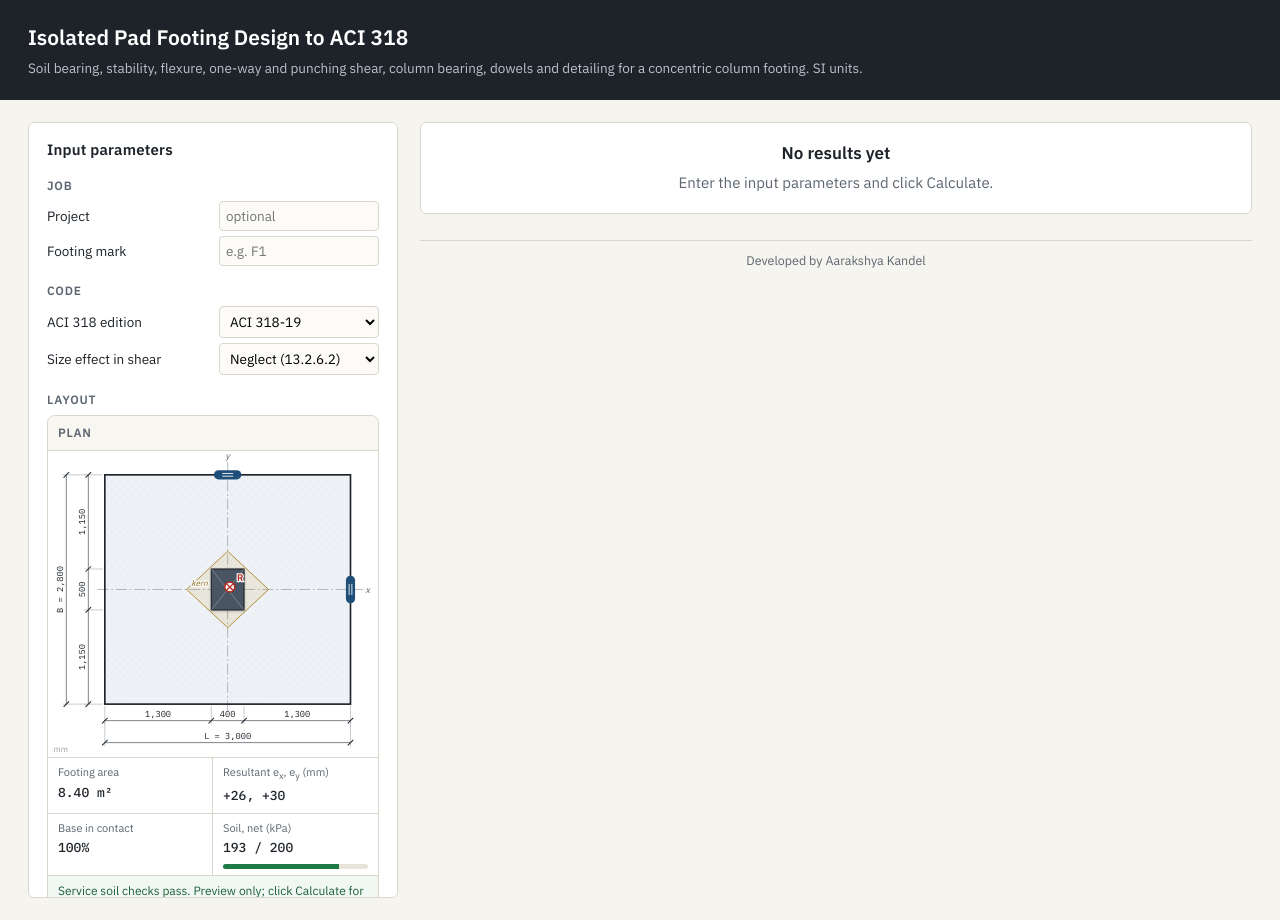
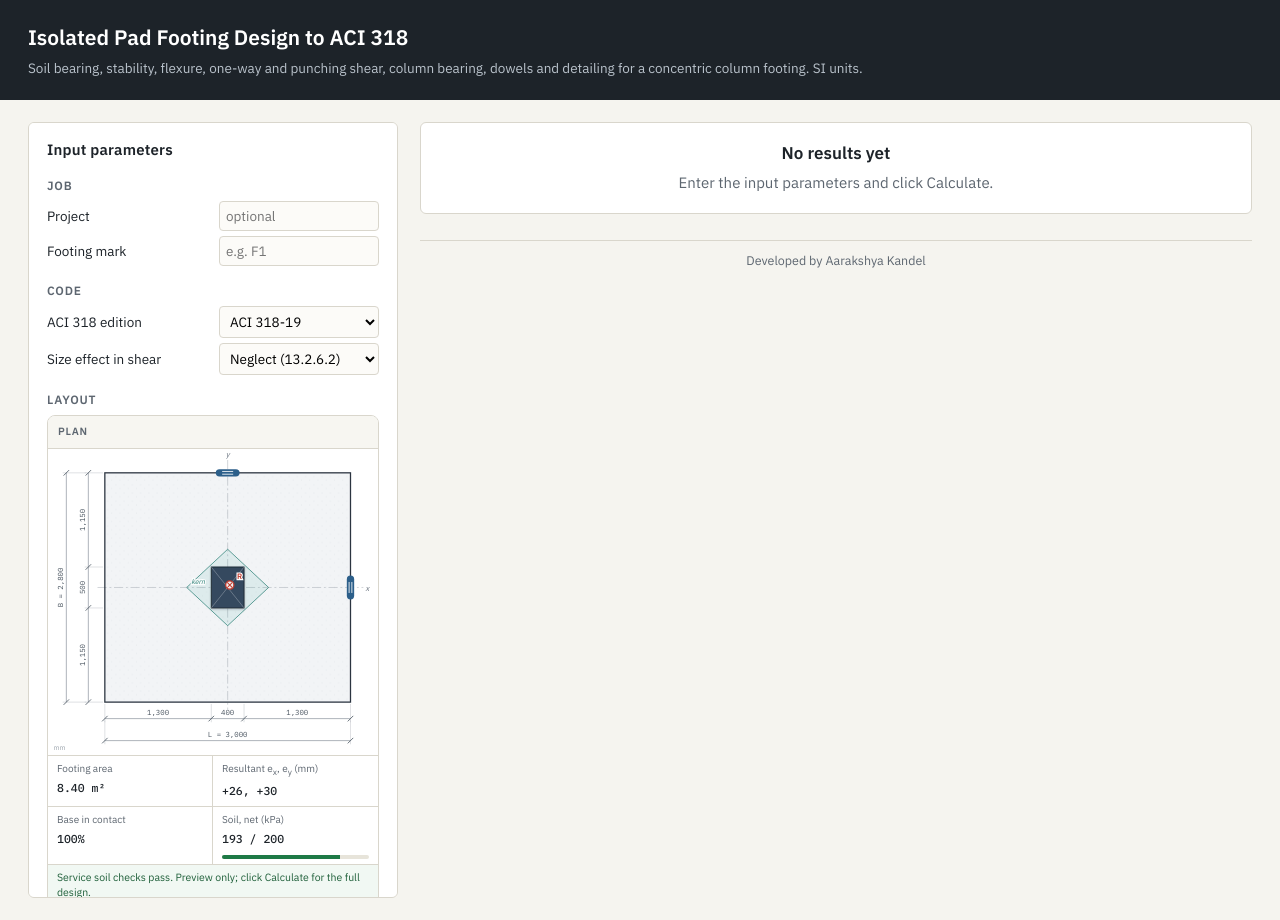
Before and after one commit to aarakshya/aci318-pad-footing, a plain HTML site: page index.html in a window 1280 px wide. Drawn offline with Linux system fonts and the light colour scheme.

Commit message:
Revise plan colours and reduce its text size
Slate column, muted teal kern, violet uniform-pressure outline, lighter
dimension lines, and smaller labels, readout, legend and notes.

Co-Authored-By: Claude Opus 5.5 <noreply@anthropic.com>
Claude-Session: https://claude.ai/code/session_013MLPYRoT9MgE9BYKcN6NZ4

```diff
--- a/index.html
+++ b/index.html
@@ -87,29 +87,29 @@ h4{font-size:13.5px;margin:18px 0 8px}
 .footnote{font-size:12.5px;color:var(--muted);text-align:center;margin:4px 0 0;padding-top:10px;border-top:1px solid var(--line)}
 .layout{margin:4px 0 10px;border:1px solid var(--line);border-radius:8px;background:#fff;overflow:hidden}
 .layout .lhead{display:flex;justify-content:space-between;align-items:center;gap:8px;padding:8px 10px;border-bottom:1px solid var(--line);background:#f7f6f1}
-.layout .lhead b{font-size:12px;letter-spacing:.7px;text-transform:uppercase;color:var(--muted);font-weight:600}
+.layout .lhead b{font-size:10.5px;letter-spacing:.7px;text-transform:uppercase;color:var(--muted);font-weight:600}
 .layout .lbtns{display:flex;gap:6px}
-.layout .lbtns button{padding:3px 9px;font-size:11.5px;border-radius:12px}
+.layout .lbtns button{padding:2px 8px;font-size:10.5px;border-radius:11px}
 .layout svg{display:block;width:100%;height:auto;touch-action:none;user-select:none;background:#fff}
 .lstats{display:grid;grid-template-columns:1fr 1fr;border-top:1px solid var(--line)}
-.lstats>div{padding:6px 10px;border-right:1px solid var(--line);border-bottom:1px solid var(--line)}
+.lstats>div{padding:5px 9px;border-right:1px solid var(--line);border-bottom:1px solid var(--line)}
 .lstats>div:nth-child(2n){border-right:none}
-.lstats span{display:block;font-size:11px;color:var(--muted)}
-.lstats b{font:500 13px "IBM Plex Mono",monospace;color:var(--ink)}
-.lstats .bar{height:5px;border-radius:3px;background:#e7e4da;margin-top:5px;overflow:hidden;padding:0;border:0}
+.lstats span{display:block;font-size:10px;color:var(--muted)}
+.lstats b{font:500 11.5px "IBM Plex Mono",monospace;color:var(--ink)}
+.lstats .bar{height:4px;border-radius:3px;background:#e7e4da;margin-top:5px;overflow:hidden;padding:0;border:0}
 .lstats .bar i{display:block;height:100%;background:var(--pass)}
-.lstatus{font-size:12px;padding:6px 10px;line-height:1.45}
+.lstatus{font-size:10.5px;padding:5px 9px;line-height:1.45}
 .lstatus.ok{background:#f1f8f3;color:#1e5f39}.lstatus.bad{background:#fdf2f1;color:#8f1f18}.lstatus.na{background:#f4f6f8;color:var(--muted)}
-.llegend{display:flex;flex-wrap:wrap;gap:4px 12px;padding:7px 10px;border-top:1px solid var(--line);font-size:11.5px;color:#3b434b;background:#fcfbf8}
+.llegend{display:flex;flex-wrap:wrap;gap:3px 10px;padding:6px 9px;border-top:1px solid var(--line);font-size:10.5px;color:#3b434b;background:#fcfbf8}
 .llegend span{display:inline-flex;align-items:center;gap:5px;white-space:nowrap}
-.llegend svg{width:18px;height:12px;flex:none}
-.lhelp{font-size:11.5px;color:var(--muted);padding:0 10px 8px;background:#fcfbf8;line-height:1.45}
+.llegend svg{width:15px;height:10px;flex:none}
+.lhelp{font-size:10px;color:var(--muted);padding:0 9px 7px;background:#fcfbf8;line-height:1.45}
 #lay_svg *{pointer-events:none}
 #lay_svg #lay_col,#lay_svg #lay_col *,#lay_svg .lay_h,#lay_svg .lay_h *,#lay_svg .lay_v,#lay_svg .lay_v *{pointer-events:auto}
 #lay_svg #lay_col.mov{cursor:grab}#lay_svg #lay_col.mov:active{cursor:grabbing}
 #lay_svg .lay_h{cursor:ew-resize}#lay_svg .lay_v{cursor:ns-resize}
-#lay_svg .lay_h:hover rect,#lay_svg .lay_v:hover rect{fill:#2b6aa3}
-#lay_col:focus{outline:none}#lay_col:focus .ring{stroke:#1f4e79;stroke-opacity:1}
+#lay_svg .lay_h:hover rect,#lay_svg .lay_v:hover rect{fill:#3b7bb3}
+#lay_col:focus{outline:none}#lay_col:focus .ring{stroke:#2c5f8a;stroke-opacity:1}
 </style>
 </head>
 <body>
@@ -140,9 +140,9 @@ h4{font-size:13.5px;margin:18px 0 8px}
     <div class="lstats" id="lay_stats"></div>
     <div class="lstatus na" id="lay_read"></div>
     <div class="llegend">
-      <span><svg viewBox="0 0 18 12"><rect x="4" y="1" width="10" height="10" fill="#4a5562" stroke="#1d2329"/></svg>Column</span>
-      <span><svg viewBox="0 0 18 12"><polygon points="9,1 16,6 9,11 2,6" fill="#c9962833" stroke="#a87b16"/></svg>Kern</span>
-      <span><svg viewBox="0 0 18 12"><circle cx="9" cy="6" r="4" fill="#fff" stroke="#b3261e" stroke-width="1.6"/><path d="M6,3 12,9 M6,9 12,3" stroke="#b3261e" stroke-width="1.3"/></svg>Soil resultant R</span>
+      <span><svg viewBox="0 0 18 12"><rect x="4" y="1" width="10" height="10" fill="#34495e" stroke="#1c2833"/></svg>Column</span>
+      <span><svg viewBox="0 0 18 12"><polygon points="9,1 16,6 9,11 2,6" fill="#2a9d8f1f" stroke="#2a7f75"/></svg>Kern</span>
+      <span><svg viewBox="0 0 18 12"><circle cx="9" cy="6" r="4" fill="#fff" stroke="#c0392b" stroke-width="1.4"/><path d="M6,3 12,9 M6,9 12,3" stroke="#c0392b" stroke-width="1.3"/></svg>Soil resultant R</span>
 
     </div>
     <div class="lhelp">The kern is the middle-third zone. While R stays inside it, the whole base presses on the soil; outside it, part of the base lifts off. Drag the blue handles to change L and B in 50 mm steps.</div>
@@ -921,28 +921,28 @@ function layClip(L,B,a,b,c){
 // horizontal chain dimension: points (px), labels between, at row y; ext lines from yFrom
 function layChainH(xs, labels, y, yFrom){
   let s="";
-  s+=`<line x1="${xs[0]}" y1="${y}" x2="${xs[xs.length-1]}" y2="${y}" stroke="#3b434b" stroke-width="0.7"/>`;
-  xs.forEach(x=>{ s+=`<line x1="${x}" y1="${yFrom}" x2="${x}" y2="${y+4}" stroke="#9aa2a9" stroke-width="0.6"/><line x1="${x-3}" y1="${y+3}" x2="${x+3}" y2="${y-3}" stroke="#1d2329" stroke-width="1.1"/>`; });
+  s+=`<line x1="${xs[0]}" y1="${y}" x2="${xs[xs.length-1]}" y2="${y}" stroke="#6b7580" stroke-width="0.6"/>`;
+  xs.forEach(x=>{ s+=`<line x1="${x}" y1="${yFrom}" x2="${x}" y2="${y+4}" stroke="#b8bec4" stroke-width="0.5"/><line x1="${x-3}" y1="${y+3}" x2="${x+3}" y2="${y-3}" stroke="#4a5560" stroke-width="0.9"/>`; });
   labels.forEach((t,i)=>{ const a=xs[i], b=xs[i+1], w=b-a; if(!t) return;
-    const tw=t.length*5.6; const tx=(a+b)/2;
-    if(w>tw+6) s+=`<text x="${tx}" y="${y-3.5}" text-anchor="middle" font-size="9.5" fill="#1d2329" ${LMONO}>${t}</text>`;
-    else if(w>3) s+=`<text x="${tx}" y="${y+12}" text-anchor="middle" font-size="9" fill="#5d6670" ${LMONO}>${t}</text>`; });
+    const tw=t.length*4.8; const tx=(a+b)/2;
+    if(w>tw+6) s+=`<text x="${tx}" y="${y-3.5}" text-anchor="middle" font-size="8" fill="#4a5560" ${LMONO}>${t}</text>`;
+    else if(w>3) s+=`<text x="${tx}" y="${y+12}" text-anchor="middle" font-size="7.5" fill="#6b7580" ${LMONO}>${t}</text>`; });
   return s;
 }
 function layChainV(ys, labels, x, xFrom){
   let s="";
-  s+=`<line x1="${x}" y1="${ys[0]}" x2="${x}" y2="${ys[ys.length-1]}" stroke="#3b434b" stroke-width="0.7"/>`;
-  ys.forEach(y=>{ s+=`<line x1="${xFrom}" y1="${y}" x2="${x-4}" y2="${y}" stroke="#9aa2a9" stroke-width="0.6"/><line x1="${x-3}" y1="${y+3}" x2="${x+3}" y2="${y-3}" stroke="#1d2329" stroke-width="1.1"/>`; });
+  s+=`<line x1="${x}" y1="${ys[0]}" x2="${x}" y2="${ys[ys.length-1]}" stroke="#6b7580" stroke-width="0.6"/>`;
+  ys.forEach(y=>{ s+=`<line x1="${xFrom}" y1="${y}" x2="${x-4}" y2="${y}" stroke="#b8bec4" stroke-width="0.5"/><line x1="${x-3}" y1="${y+3}" x2="${x+3}" y2="${y-3}" stroke="#4a5560" stroke-width="0.9"/>`; });
   labels.forEach((t,i)=>{ const a=ys[i], b=ys[i+1], hgt=Math.abs(b-a); if(!t) return;
-    const tw=t.length*5.6, ty=(a+b)/2;
-    if(hgt>tw+6) s+=`<text transform="translate(${x-4},${ty}) rotate(-90)" text-anchor="middle" font-size="9.5" fill="#1d2329" ${LMONO}>${t}</text>`;
-    else if(hgt>3) s+=`<text x="${x-6}" y="${ty+3}" text-anchor="end" font-size="9" fill="#5d6670" ${LMONO}>${t}</text>`; });
+    const tw=t.length*4.8, ty=(a+b)/2;
+    if(hgt>tw+6) s+=`<text transform="translate(${x-4},${ty}) rotate(-90)" text-anchor="middle" font-size="8" fill="#4a5560" ${LMONO}>${t}</text>`;
+    else if(hgt>3) s+=`<text x="${x-6}" y="${ty+3}" text-anchor="end" font-size="7.5" fill="#6b7580" ${LMONO}>${t}</text>`; });
   return s;
 }
 function drawLayout(){
   const svg=$("lay_svg"); if(!svg) return;
   const v=layVals();
-  if(!(v.L>0&&v.B>0&&v.c1>0&&v.c2>0)){ svg.innerHTML=`<text x="180" y="175" text-anchor="middle" font-size="12" fill="#b3261e" ${LFONT}>Enter L, B, c1 and c2 to see the plan</text>`; $("lay_read").textContent=""; $("lay_stats").innerHTML=""; return; }
+  if(!(v.L>0&&v.B>0&&v.c1>0&&v.c2>0)){ svg.innerHTML=`<text x="180" y="175" text-anchor="middle" font-size="10" fill="#c0392b" ${LFONT}>Enter L, B, c1 and c2 to see the plan</text>`; $("lay_read").textContent=""; $("lay_stats").innerHTML=""; return; }
   const ox=v.ox||0, oy=v.oy||0, G=layGeom(v), {X,Y,sc}=G, L=v.L, B=v.B;
   const x0=X(-L/2), x1=X(L/2), y0=Y(B/2), y1=Y(-B/2);
   const cxm=ox/1000, cym=oy/1000, c1=v.c1/1000, c2=v.c2/1000;
@@ -950,7 +950,7 @@ function drawLayout(){
   const R=layService(v);
   let s=`<defs>
     <pattern id="lay_lift" width="6" height="6" patternUnits="userSpaceOnUse" patternTransform="rotate(45)"><rect width="6" height="6" fill="#f3f1ec"/><line x1="0" y1="0" x2="0" y2="6" stroke="#c2bcae" stroke-width="1"/></pattern>
-    <pattern id="lay_conc" width="9" height="9" patternUnits="userSpaceOnUse"><rect width="9" height="9" fill="#eef2f6"/><circle cx="2" cy="3" r="0.5" fill="#c6ced6"/><circle cx="6.5" cy="7" r="0.45" fill="#c6ced6"/></pattern>
+    <pattern id="lay_conc" width="9" height="9" patternUnits="userSpaceOnUse"><rect width="9" height="9" fill="#f2f4f6"/><circle cx="2" cy="3" r="0.45" fill="#d5dbe0"/><circle cx="6.5" cy="7" r="0.4" fill="#d5dbe0"/></pattern>
     <filter id="lay_sh" x="-20%" y="-20%" width="140%" height="140%"><feDropShadow dx="0" dy="1" stdDeviation="1.2" flood-color="#1d2329" flood-opacity=".25"/></filter>
   </defs>`;
   s+=`<rect width="${LAY.W}" height="${LAY.H}" fill="#fff"/>`;
@@ -962,42 +962,42 @@ function drawLayout(){
     if(lift.length>2){
       s+=`<polygon points="${lift.map(p=>`${X(p[0]).toFixed(1)},${Y(p[1]).toFixed(1)}`).join(" ")}" fill="url(#lay_lift)"/>`;
       let ax=0,ay=0; lift.forEach(p=>{ax+=p[0];ay+=p[1];}); ax/=lift.length; ay/=lift.length;
-      liftLabel=`<text x="${X(ax)}" y="${Y(ay)+3}" text-anchor="middle" font-size="10" font-style="italic" fill="#7d776a" stroke="#f3f1ec" stroke-width="3" paint-order="stroke" ${LFONT}>lifts off</text>`;
+      liftLabel=`<text x="${X(ax)}" y="${Y(ay)+3}" text-anchor="middle" font-size="8" font-style="italic" fill="#7d776a" stroke="#f3f1ec" stroke-width="3" paint-order="stroke" ${LFONT}>lifts off</text>`;
       const zl=layClip(L,B,R.S.a,R.S.b,R.S.c).filter(p=>Math.abs(R.S.a+R.S.b*p[0]+R.S.c*p[1])<1e-6*Math.max(1,Math.abs(R.S.a)));
-      if(zl.length>=2) s+=`<line x1="${X(zl[0][0])}" y1="${Y(zl[0][1])}" x2="${X(zl[1][0])}" y2="${Y(zl[1][1])}" stroke="#8a6d1f" stroke-width="1.2" stroke-dasharray="6 3"/>`;
+      if(zl.length>=2) s+=`<line x1="${X(zl[0][0])}" y1="${Y(zl[0][1])}" x2="${X(zl[1][0])}" y2="${Y(zl[1][1])}" stroke="#6b6457" stroke-width="1" stroke-dasharray="5 3"/>`;
     }
   }
   // centre lines
-  s+=`<line x1="${X(0)}" y1="${y0-14}" x2="${X(0)}" y2="${y1+8}" stroke="#7d868e" stroke-width="0.6" stroke-dasharray="12 3 2 3"/>`;
-  s+=`<line x1="${x0-8}" y1="${Y(0)}" x2="${x1+14}" y2="${Y(0)}" stroke="#7d868e" stroke-width="0.6" stroke-dasharray="12 3 2 3"/>`;
-  s+=`<text x="${x1+16}" y="${Y(0)+3.5}" font-size="10" fill="#5d6670" font-style="italic" ${LFONT}>x</text><text x="${X(0)}" y="${y0-17}" text-anchor="middle" font-size="10" fill="#5d6670" font-style="italic" ${LFONT}>y</text>`;
+  s+=`<line x1="${X(0)}" y1="${y0-14}" x2="${X(0)}" y2="${y1+8}" stroke="#9aa3ab" stroke-width="0.5" stroke-dasharray="10 3 2 3"/>`;
+  s+=`<line x1="${x0-8}" y1="${Y(0)}" x2="${x1+14}" y2="${Y(0)}" stroke="#9aa3ab" stroke-width="0.5" stroke-dasharray="10 3 2 3"/>`;
+  s+=`<text x="${x1+16}" y="${Y(0)+3.5}" font-size="8.5" fill="#6b7580" font-style="italic" ${LFONT}>x</text><text x="${X(0)}" y="${y0-17}" text-anchor="middle" font-size="8.5" fill="#6b7580" font-style="italic" ${LFONT}>y</text>`;
   // kern
-  s+=`<polygon points="${X(L/6)},${Y(0)} ${X(0)},${Y(B/6)} ${X(-L/6)},${Y(0)} ${X(0)},${Y(-B/6)}" fill="#c99628" fill-opacity="0.13" stroke="#a87b16" stroke-width="0.9"/>`;
-  s+=`<text x="${X(-L/6)+5}" y="${Y(0)-4}" font-size="9" fill="#8a6d1f" font-style="italic" stroke="#fff" stroke-width="2.5" stroke-opacity="0.85" paint-order="stroke" ${LFONT}>kern</text>`;
+  s+=`<polygon points="${X(L/6)},${Y(0)} ${X(0)},${Y(B/6)} ${X(-L/6)},${Y(0)} ${X(0)},${Y(-B/6)}" fill="#2a9d8f" fill-opacity="0.10" stroke="#2a7f75" stroke-width="0.8"/>`;
+  s+=`<text x="${X(-L/6)+5}" y="${Y(0)-4}" font-size="7.5" fill="#2a7f75" font-style="italic" stroke="#fff" stroke-width="2.5" stroke-opacity="0.85" paint-order="stroke" ${LFONT}>kern</text>`;
   // footing outline
-  s+=`<rect x="${x0}" y="${y0}" width="${G.w}" height="${G.hh}" fill="none" stroke="#1d2329" stroke-width="1.8"/>`;
+  s+=`<rect x="${x0}" y="${y0}" width="${G.w}" height="${G.hh}" fill="none" stroke="#2b3440" stroke-width="1.4"/>`;
   s+=liftLabel;
   // uniform-pressure ghost
   if(LAY.movable && R && isFinite(R.ux) && isFinite(R.uy)){
     const [gx,gy]=layClamp(v,R.ux,R.uy);
-    if(Math.hypot(gx-ox,gy-oy)>12) s+=`<rect x="${X(gx/1000-c1/2)}" y="${Y(gy/1000+c2/2)}" width="${c1*sc}" height="${c2*sc}" fill="#2e7d4f" fill-opacity="0.06" stroke="#2e7d4f" stroke-width="1.1" stroke-dasharray="4 2.5"/>`;
+    if(Math.hypot(gx-ox,gy-oy)>12) s+=`<rect x="${X(gx/1000-c1/2)}" y="${Y(gy/1000+c2/2)}" width="${c1*sc}" height="${c2*sc}" fill="#7b5ea7" fill-opacity="0.07" stroke="#7b5ea7" stroke-width="1" stroke-dasharray="4 2.5"/>`;
   }
   // column
   const cX=X(cxm-c1/2), cY=Y(cym+c2/2), cw=Math.max(c1*sc,6), ch=Math.max(c2*sc,6), cx_=X(cxm), cy_=Y(cym);
   s+=`<g id="lay_col" class="${LAY.movable?"mov":""}" tabindex="${LAY.movable?0:-1}" role="${LAY.movable?"slider":"img"}" aria-label="Column at x ${ox} mm, y ${oy} mm">
     ${LAY.movable?`<title>Drag to move the column</title>`:""}
     <rect class="ring" x="${cX-4}" y="${cY-4}" width="${cw+8}" height="${ch+8}" rx="3" fill="none" stroke="#1f4e79" stroke-opacity="0" stroke-width="1.5"/>
-    <rect x="${cX}" y="${cY}" width="${cw}" height="${ch}" fill="${fits?"#4a5562":"#b3261e"}" stroke="#1d2329" stroke-width="1.2" filter="url(#lay_sh)"/>
+    <rect x="${cX}" y="${cY}" width="${cw}" height="${ch}" fill="${fits?"#34495e":"#c0392b"}" stroke="#1c2833" stroke-width="1" filter="url(#lay_sh)"/>
     <path d="M${cX},${cY} L${cX+cw},${cY+ch} M${cX+cw},${cY} L${cX},${cY+ch}" stroke="#ffffff" stroke-opacity="0.35" stroke-width="0.8"/>
-    <circle cx="${cx_}" cy="${cy_}" r="1.8" fill="#fff"/></g>`;
+    <circle cx="${cx_}" cy="${cy_}" r="1.5" fill="#fff"/></g>`;
   // resultant
   if(R && isFinite(R.ex)){ const inside=Math.abs(R.ex)<L/2&&Math.abs(R.ey)<B/2, rx=X(Math.max(-L/2,Math.min(L/2,R.ex))), ry=Y(Math.max(-B/2,Math.min(B/2,R.ey)));
-    s+=`<g><circle cx="${rx}" cy="${ry}" r="5.5" fill="#fff" fill-opacity="0.9" stroke="#b3261e" stroke-width="1.6"/><path d="M${rx-3.5},${ry-3.5} L${rx+3.5},${ry+3.5} M${rx-3.5},${ry+3.5} L${rx+3.5},${ry-3.5}" stroke="#b3261e" stroke-width="1.3"/>
-      <text x="${rx+8}" y="${ry-6}" font-size="10.5" font-weight="600" fill="#b3261e" stroke="#fff" stroke-width="2.5" paint-order="stroke" ${LFONT}>R${inside?"":" outside"}</text></g>`; }
+    s+=`<g><circle cx="${rx}" cy="${ry}" r="4.5" fill="#fff" fill-opacity="0.9" stroke="#c0392b" stroke-width="1.4"/><path d="M${rx-2.8},${ry-2.8} L${rx+2.8},${ry+2.8} M${rx-2.8},${ry+2.8} L${rx+2.8},${ry-2.8}" stroke="#c0392b" stroke-width="1.1"/>
+      <text x="${rx+8}" y="${ry-6}" font-size="8.5" font-weight="600" fill="#c0392b" stroke="#fff" stroke-width="2.5" paint-order="stroke" ${LFONT}>R${inside?"":" outside"}</text></g>`; }
   // handles
   const hx=x1, hy=Y(0), vx=X(0), vy=y0;
-  s+=`<g class="lay_h" id="lay_hL"><title>Drag to change L</title><rect x="${hx-5}" y="${hy-15}" width="10" height="30" rx="5" fill="#1f4e79"/><path d="M${hx-1.5},${hy-6} v12 M${hx+1.5},${hy-6} v12" stroke="#fff" stroke-width="0.9"/></g>`;
-  s+=`<g class="lay_v" id="lay_hB"><title>Drag to change B</title><rect x="${vx-15}" y="${vy-5}" width="30" height="10" rx="5" fill="#1f4e79"/><path d="M${vx-6},${vy-1.5} h12 M${vx-6},${vy+1.5} h12" stroke="#fff" stroke-width="0.9"/></g>`;
+  s+=`<g class="lay_h" id="lay_hL"><title>Drag to change L</title><rect x="${hx-4}" y="${hy-13}" width="8" height="26" rx="4" fill="#2c5f8a"/><path d="M${hx-1.5},${hy-6} v12 M${hx+1.5},${hy-6} v12" stroke="#fff" stroke-width="0.9"/></g>`;
+  s+=`<g class="lay_v" id="lay_hB"><title>Drag to change B</title><rect x="${vx-13}" y="${vy-4}" width="26" height="8" rx="4" fill="#2c5f8a"/><path d="M${vx-6},${vy-1.5} h12 M${vx-6},${vy+1.5} h12" stroke="#fff" stroke-width="0.9"/></g>`;
   // dimensions: chain (edge, column, edge) and overall, below and to the left
   const gl=L*500+ox-v.c1/2, gr=L*500-ox-v.c1/2, gb=B*500+oy-v.c2/2, gt=B*500-oy-v.c2/2;
   const fmt=x=>f(x,0);
@@ -1007,7 +1007,7 @@ function drawLayout(){
   }
   s+=layChainH([x0,x1],[`L = ${fmt(L*1000)}`], y1+42, y1+20);
   s+=layChainV([y0,y1],[`B = ${fmt(B*1000)}`], x0-42, x0-20);
-  s+=`<text x="6" y="${LAY.H-6}" font-size="9" fill="#9aa2a9" ${LFONT}>mm</text>`;
+  s+=`<text x="6" y="${LAY.H-6}" font-size="7.5" fill="#9aa3ab" ${LFONT}>mm</text>`;
   svg.setAttribute("viewBox",`0 0 ${LAY.W} ${LAY.H}`);
   svg.innerHTML=s;
 
```
